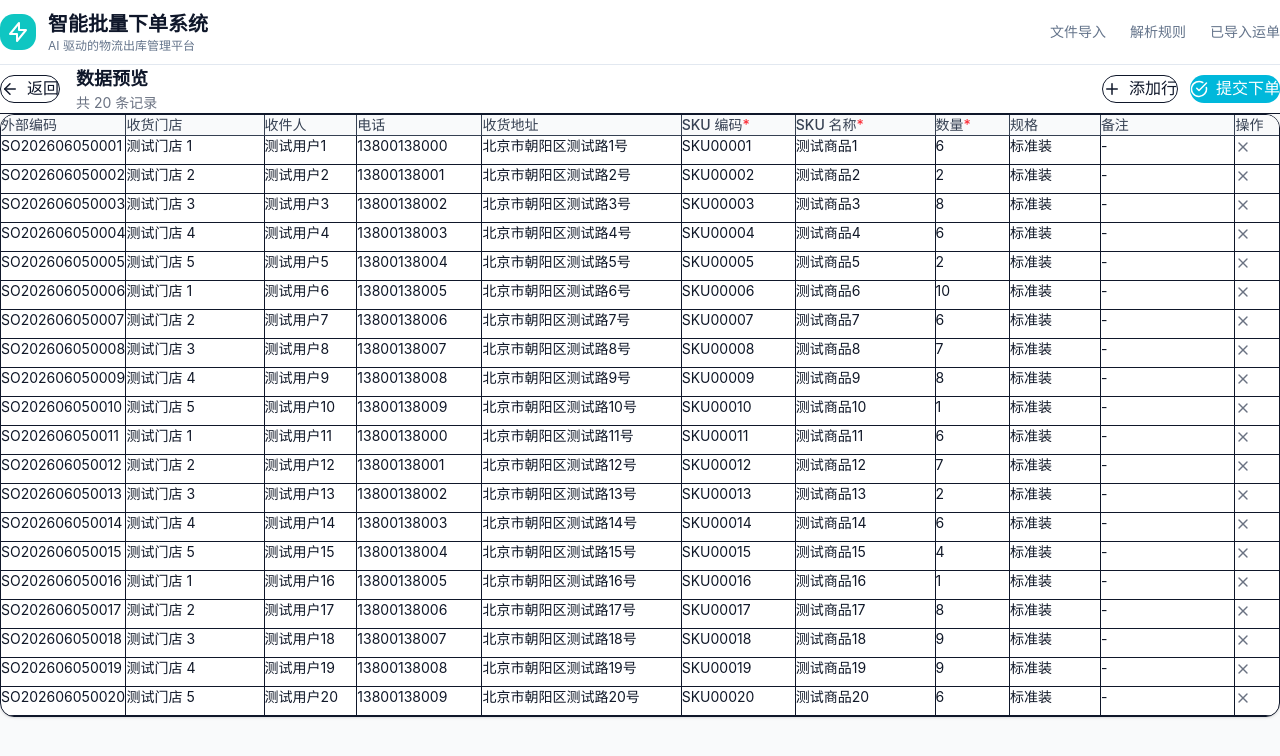
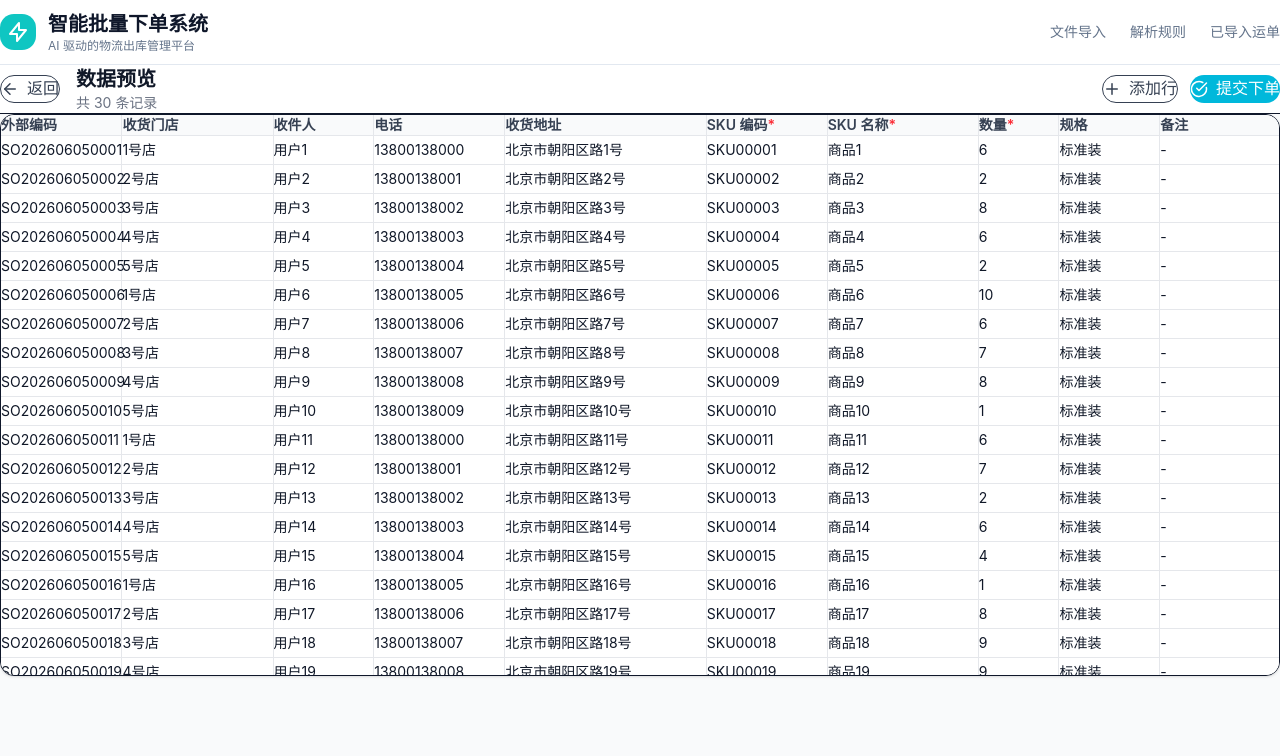
Before and after one commit to lushui1/monkey-logistics-order, a Next.js app: page /preview in a window 1280 px wide. Shown: the top 756 px of the page. Built offline with nearby package versions, Linux system fonts and the light colour scheme.

Commit message:
fix: 使用 colgroup 修复表格列对齐重影问题

```diff
--- a/src/app/preview/page.tsx
+++ b/src/app/preview/page.tsx
@@ -1,44 +1,50 @@
 'use client';
 
 import { Suspense, useState, useEffect } from 'react';
-import { useSearchParams, useRouter } from 'next/navigation';
-import { ArrowLeft, Plus, Download, CheckCircle, AlertCircle, X } from 'lucide-react';
+import { useRouter } from 'next/navigation';
+import { ArrowLeft, Plus, CheckCircle, AlertCircle, X } from 'lucide-react';
 import { toast } from 'sonner';
 import { validateOrders } from '@/lib/validation';
-import type { ParsedOrder } from '@/types/rule-engine';
+import type { ParsedOrder, ValidationError } from '@/types/rule-engine';
 
 const COLUMNS = [
   { key: 'externalCode', label: '外部编码', width: 120 },
   { key: 'storeName', label: '收货门店', width: 150 },
   { key: 'recipientName', label: '收件人', width: 100 },
   { key: 'recipientPhone', label: '电话', width: 130 },
-  { key: 'recipientAddress', label: '收货地址', width: 220 },
+  { key: 'recipientAddress', label: '收货地址', width: 200 },
   { key: 'skuCode', label: 'SKU 编码', width: 120, required: true },
   { key: 'skuName', label: 'SKU 名称', width: 150, required: true },
   { key: 'skuQuantity', label: '数量', width: 80, required: true },
   { key: 'skuSpec', label: '规格', width: 100 },
-  { key: 'remark', label: '备注', width: 150 },
+  { key: 'remark', label: '备注', width: 120 },
 ];
 
 function PreviewContent() {
   const router = useRouter();
   const [data, setData] = useState<ParsedOrder[]>([]);
   const [editingCell, setEditingCell] = useState<{ row: number; field: string } | null>(null);
+  const [errors, setErrors] = useState<ValidationError[]>([]);
   const [submitting, setSubmitting] = useState(false);
 
   useEffect(() => {
-    const mockData = generateMockData(20);
+    const mockData = generateMockData(30);
     setData(mockData);
+    const result = validateOrders(mockData);
+    setErrors(result.errors);
   }, []);
 
   const handleCellChange = (rowIndex: number, field: string, value: string) => {
     const newData = [...data];
     newData[rowIndex] = { ...newData[rowIndex], [field]: field === 'skuQuantity' ? Number(value) : value };
     setData(newData);
+    const result = validateOrders(newData);
+    setErrors(result.errors);
   };
 
   const handleDeleteRow = (rowIndex: number) => {
     setData(data.filter((_, i) => i !== rowIndex));
+    toast.success('已删除');
   };
 
   const handleAddRow = () => {
@@ -48,8 +54,9 @@ function PreviewContent() {
   const handleSubmit = async () => {
     const result = validateOrders(data);
     if (!result.valid) {
-      toast.error(`存在 ${result.errors.length} 个错误，请修正后提交`);
-      result.errors.forEach(e => toast.error(`第${e.row}行：${e.field} - ${e.message}`));
+      toast.error(`存在 ${result.errors.length} 个错误`);
+      result.errors.slice(0, 3).forEach(e => toast.error(`第${e.row}行：${e.message}`));
+      if (result.errors.length > 3) toast.info(`还有 ${result.errors.length - 3} 个错误`);
       return;
     }
     setSubmitting(true);
@@ -61,85 +68,126 @@ function PreviewContent() {
       });
       const resData = await response.json();
       if (!response.ok) throw new Error(resData.error || '提交失败');
-      toast.success(resData.message || '提交成功！即将跳转...');
+      toast.success(resData.message || '提交成功！');
       setTimeout(() => router.push('/waybills'), 1000);
     } catch (error) {
-      toast.error(error instanceof Error ? error.message : '提交失败，请重试');
+      toast.error(error instanceof Error ? error.message : '提交失败');
     } finally {
       setSubmitting(false);
     }
   };
 
+  const getCellErrors = (row: number, field: string) => errors.filter(e => e.row === row && e.field === field);
+
   return (
-    <div className="min-h-screen bg-gray-50">
-      {/* 顶部操作栏 */}
-      <div className="bg-white border-b px-6 py-4">
+    <div className="min-h-screen bg-gray-50 pb-8">
+      {/* 顶部栏 */}
+      <div className="bg-white border-b sticky top-0 z-10">
+        <div className="max-w-[1800px] mx-auto px-6 py-4">
           <div className="flex items-center justify-between">
             <div className="flex items-center gap-4">
-            <button onClick={() => router.back()} className="flex items-center gap-2 px-4 py-2 rounded-lg border hover:bg-gray-50">
+              <button onClick={() => router.back()} className="flex items-center gap-2 px-4 py-2 rounded-lg border hover:bg-gray-50 text-gray-700">
                 <ArrowLeft size={18} /> 返回
               </button>
               <div>
-              <h1 className="text-lg font-semibold">数据预览</h1>
-              <p className="text-sm text-gray-500">共 {data.length} 条记录</p>
+                <h1 className="text-xl font-bold text-gray-900">数据预览</h1>
+                <p className="text-sm text-gray-500">共 {data.length} 条记录 {errors.length > 0 && <span className="text-red-500">· {errors.length} 个错误</span>}</p>
               </div>
             </div>
             <div className="flex gap-3">
-            <button onClick={handleAddRow} className="flex items-center gap-2 px-4 py-2 rounded-lg border hover:bg-gray-50">
+              <button onClick={handleAddRow} className="flex items-center gap-2 px-4 py-2 rounded-lg border hover:bg-gray-50 text-gray-700">
                 <Plus size={18} /> 添加行
               </button>
-            <button onClick={handleSubmit} disabled={submitting} className="flex items-center gap-2 px-4 py-2 rounded-lg bg-cyan-500 text-white hover:bg-cyan-600 disabled:opacity-50">
+              <button
+                onClick={handleSubmit}
+                disabled={submitting || errors.length > 0}
+                className="flex items-center gap-2 px-6 py-2 rounded-lg bg-cyan-500 text-white hover:bg-cyan-600 disabled:opacity-50 disabled:cursor-not-allowed font-medium"
+              >
                 <CheckCircle size={18} /> {submitting ? '提交中...' : '提交下单'}
               </button>
             </div>
           </div>
         </div>
+      </div>
+
+      {/* 错误提示 */}
+      {errors.length > 0 && (
+        <div className="max-w-[1800px] mx-auto px-6 py-4">
+          <div className="bg-red-50 border border-red-200 rounded-lg p-4">
+            <div className="flex items-start gap-3">
+              <AlertCircle className="w-5 h-5 text-red-500 flex-shrink-0 mt-0.5" />
+              <div className="flex-1">
+                <h3 className="font-medium text-red-800 mb-2">发现 {errors.length} 个错误需要修正</h3>
+                <div className="max-h-32 overflow-auto text-sm text-red-700 space-y-1">
+                  {errors.slice(0, 5).map((error, i) => (
+                    <div key={i}>· 第{error.row}行 {error.field}：{error.message}</div>
+                  ))}
+                  {errors.length > 5 && <div className="text-red-600">... 还有 {errors.length - 5} 个错误</div>}
+                </div>
+              </div>
+            </div>
+          </div>
+        </div>
+      )}
 
       {/* 表格 */}
-      <div className="p-6">
-        <div className="bg-white rounded-lg shadow border overflow-hidden">
-          <div className="overflow-x-auto">
-            <table className="w-full">
-              <thead className="bg-gray-50">
+      <div className="max-w-[1800px] mx-auto px-6">
+        <div className="bg-white rounded-lg shadow-sm border overflow-hidden">
+          <div className="overflow-auto max-h-[70vh]">
+            <table className="w-full border-collapse" style={{ tableLayout: 'fixed', minWidth: COLUMNS.reduce((sum, col) => sum + col.width, 0) + 60 }}>
+              <colgroup>
+                {COLUMNS.map(col => (
+                  <col key={col.key} style={{ width: col.width }} />
+                ))}
+                <col style={{ width: 50 }} />
+              </colgroup>
+              <thead className="bg-gray-50 sticky top-0 z-10">
                 <tr>
                   {COLUMNS.map(col => (
-                    <th key={col.key} className="px-4 py-3 text-left text-sm font-medium text-gray-700 border-b border-r last:border-r-0 whitespace-nowrap" style={{ width: col.width }}>
+                    <th key={col.key} className="px-4 py-3 text-left text-sm font-semibold text-gray-700 border-b border-r border-gray-200 last:border-r-0 whitespace-nowrap">
                       {col.label}{col.required && <span className="text-red-500 ml-1">*</span>}
                     </th>
                   ))}
-                  <th className="px-4 py-3 text-left text-sm font-medium text-gray-700 border-b w-12">操作</th>
+                  <th className="px-4 py-3 text-left text-sm font-semibold text-gray-700 border-b border-gray-200 w-[50px]">操作</th>
                 </tr>
               </thead>
               <tbody>
-                {data.map((row, rowIndex) => (
-                  <tr key={rowIndex} className="hover:bg-cyan-50/30">
+                {data.map((row, rowIndex) => {
+                  const rowErrors = errors.filter(e => e.row === rowIndex + 1);
+                  return (
+                    <tr key={rowIndex} className={`hover:bg-cyan-50/50 ${rowErrors.length > 0 ? 'bg-red-50' : 'bg-white'}`}>
                       {COLUMNS.map(col => {
+                        const cellErrs = getCellErrors(rowIndex + 1, col.key);
                         const isEditing = editingCell?.row === rowIndex && editingCell?.field === col.key;
                         return (
-                        <td key={col.key} className="px-4 py-2 border-b border-r last:border-r-0" onClick={() => !isEditing && handleCellChange(rowIndex, col.key, String(row[col.key as keyof ParsedOrder] || ''))}>
+                          <td key={col.key} className={`px-4 py-2 border-b border-r border-gray-200 last:border-r-0 ${cellErrs.length > 0 ? 'bg-red-50' : ''}`}>
                             {isEditing ? (
                               <input
                                 autoFocus
-                              className="w-full px-2 py-1 border rounded text-sm focus:outline-none focus:ring-2 focus:ring-cyan-500"
+                                className="w-full px-2 py-1.5 border border-cyan-300 rounded text-sm focus:outline-none focus:ring-2 focus:ring-cyan-500 bg-white"
                                 value={String(row[col.key as keyof ParsedOrder] || '')}
                                 onChange={(e) => handleCellChange(rowIndex, col.key, e.target.value)}
                                 onBlur={() => setEditingCell(null)}
                               />
                             ) : (
-                            <div className="text-sm text-gray-900 min-h-[28px] cursor-pointer">
+                              <div
+                                onClick={() => setEditingCell({ row: rowIndex, field: col.key })}
+                                className="text-sm text-gray-900 min-h-[28px] cursor-pointer flex items-center"
+                              >
                                 {String(row[col.key as keyof ParsedOrder] || '-')}
                               </div>
                             )}
                           </td>
                         );
                       })}
-                    <td className="px-4 py-2 border-b">
-                      <button onClick={() => handleDeleteRow(rowIndex)} className="p-1 hover:bg-red-50 rounded">
-                        <X size={16} className="text-gray-500 hover:text-red-500" />
+                      <td className="px-4 py-2 border-b border-gray-200">
+                        <button onClick={() => handleDeleteRow(rowIndex)} className="p-1.5 hover:bg-red-100 rounded transition-colors">
+                          <X size={16} className="text-gray-400 hover:text-red-500" />
                         </button>
                       </td>
                     </tr>
-                ))}
+                  );
+                })}
               </tbody>
             </table>
           </div>
@@ -151,7 +199,7 @@ function PreviewContent() {
 
 export default function PreviewPage() {
   return (
-    <Suspense fallback={<div className="flex items-center justify-center h-screen">加载中...</div>}>
+    <Suspense fallback={<div className="flex items-center justify-center h-screen text-gray-500">加载中...</div>}>
       <PreviewContent />
     </Suspense>
   );
@@ -160,12 +208,12 @@ export default function PreviewPage() {
 function generateMockData(count: number): ParsedOrder[] {
   return Array.from({ length: count }, (_, i) => ({
     externalCode: `SO20260605${String(i + 1).padStart(4, '0')}`,
-    storeName: `测试门店 ${i % 5 + 1}`,
-    recipientName: `测试用户${i + 1}`,
+    storeName: ` ${(i % 5) + 1}号店`,
+    recipientName: `用户${i + 1}`,
     recipientPhone: `1380013800${i % 10}`,
-    recipientAddress: `北京市朝阳区测试路${i + 1}号`,
-    skuCode: `SKU${String(i % 20 + 1).padStart(5, '0')}`,
-    skuName: `测试商品${i % 20 + 1}`,
+    recipientAddress: `北京市朝阳区路${i + 1}号`,
+    skuCode: `SKU${String((i % 20) + 1).padStart(5, '0')}`,
+    skuName: `商品${(i % 20) + 1}`,
     skuQuantity: Math.floor(Math.random() * 10) + 1,
     skuSpec: '标准装',
     remark: '',
```
Lines whose indentation alone changed are shown as unchanged.
